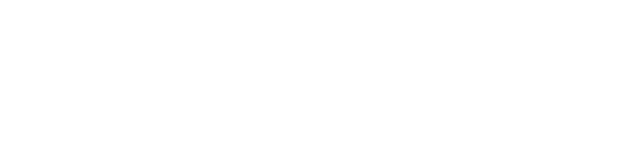
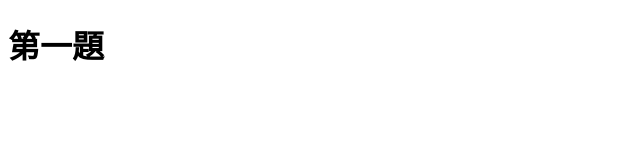
Before and after one commit to Jao0220/project, a plain HTML site: page index.html in a window 1280 px wide. Shown: the whole page, without its empty margins (0-640 px from the left). Drawn offline with Linux system fonts and the light colour scheme.

Commit message:
第二次修改

```diff
--- a/index.html
+++ b/index.html
@@ -7,6 +7,6 @@
     <link rel="stylesheet" href="./styles/style.css">
 </head>
 <body>
-
+    <h1>第一題</h1>
 </body>
 </html>
```
